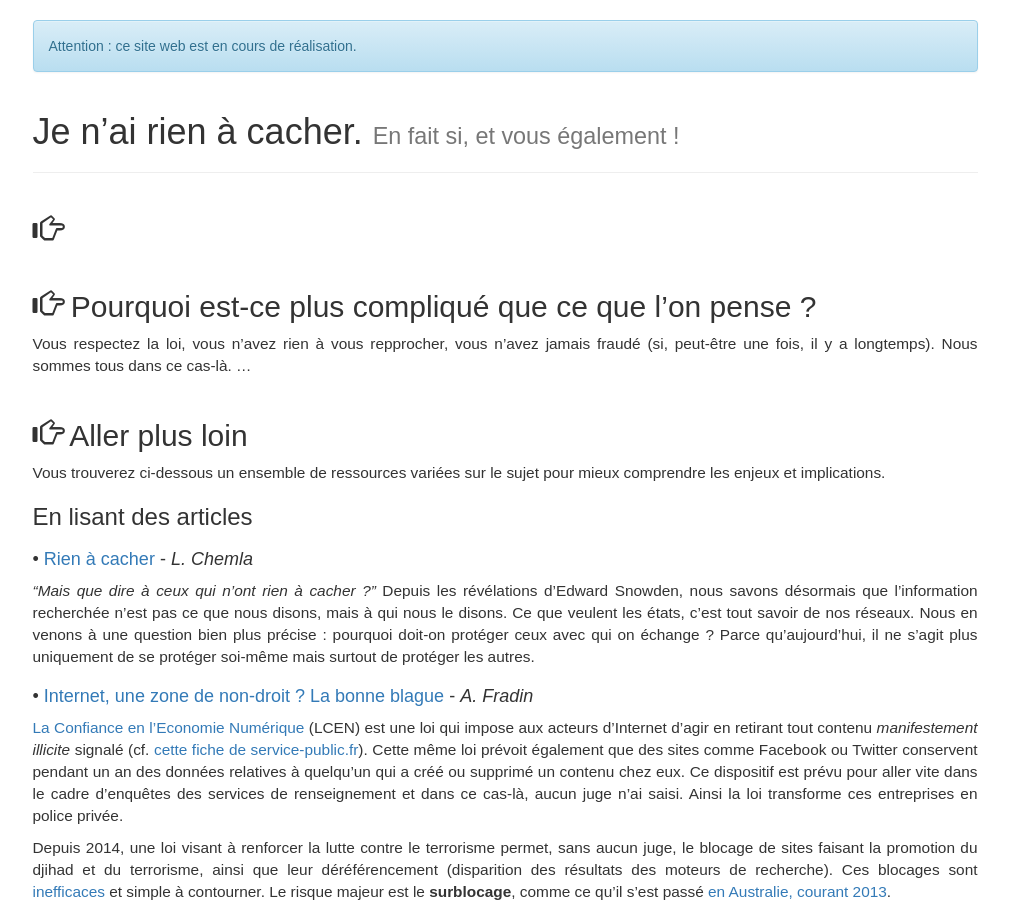
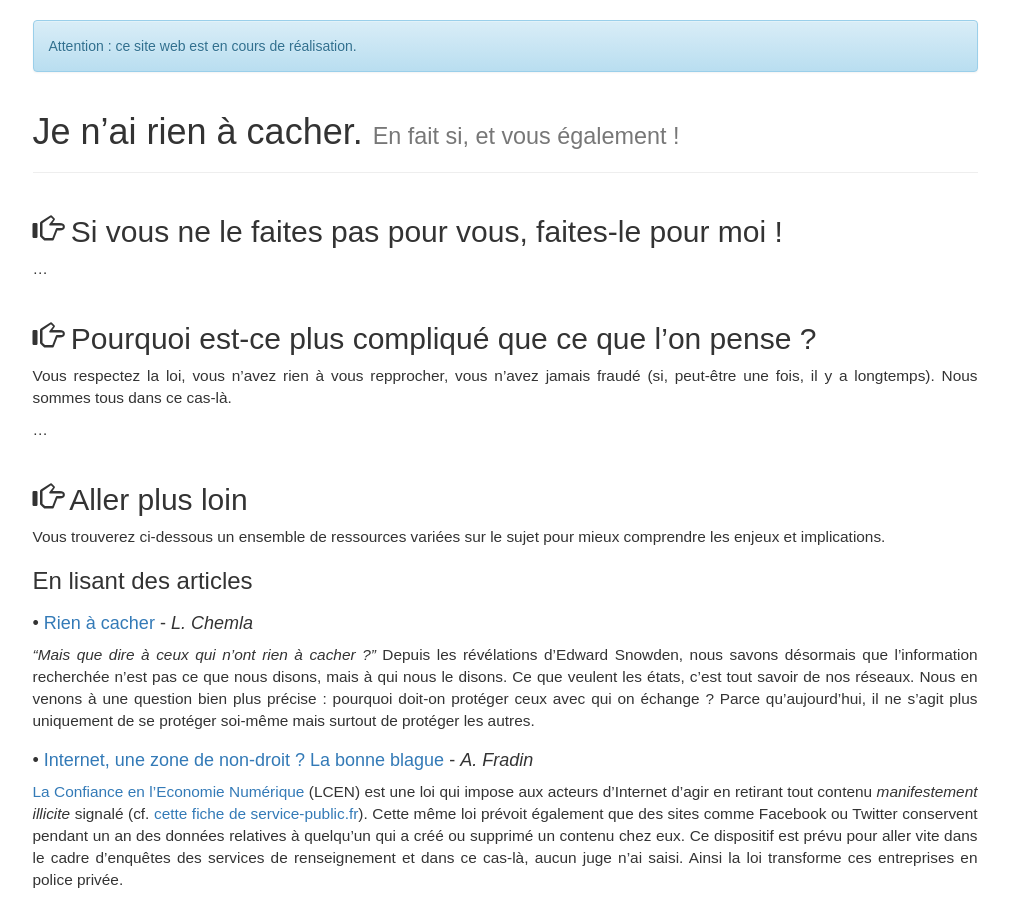
Before and after one commit to willdurand/jenairienacacher.fr, a Jekyll site: the page built from index.md, in a window 1280 px wide and 900 px high. Shown: the whole window, without its empty margins (135-1144 px from the left). Built offline with Jekyll 4.4.1, drawn with Linux system fonts in a browser that asks for light colours; some web fonts are replaced.

Commit message:
add new headline

```diff
--- a/_data/headlines.yml
+++ b/_data/headlines.yml
@@ -1,6 +1,7 @@
 -
-    title:
+    title: "Si vous ne le faites pas pour vous, faites-le pour moi !"
     content: >
+        ...
 
 -
     title: "Pourquoi est-ce plus compliqué que ce que l'on pense ?"
@@ -9,4 +10,5 @@
         jamais fraudé (si, peut-être une fois, il y a longtemps). Nous sommes
         tous dans ce cas-là.
 
+
         ...
```
